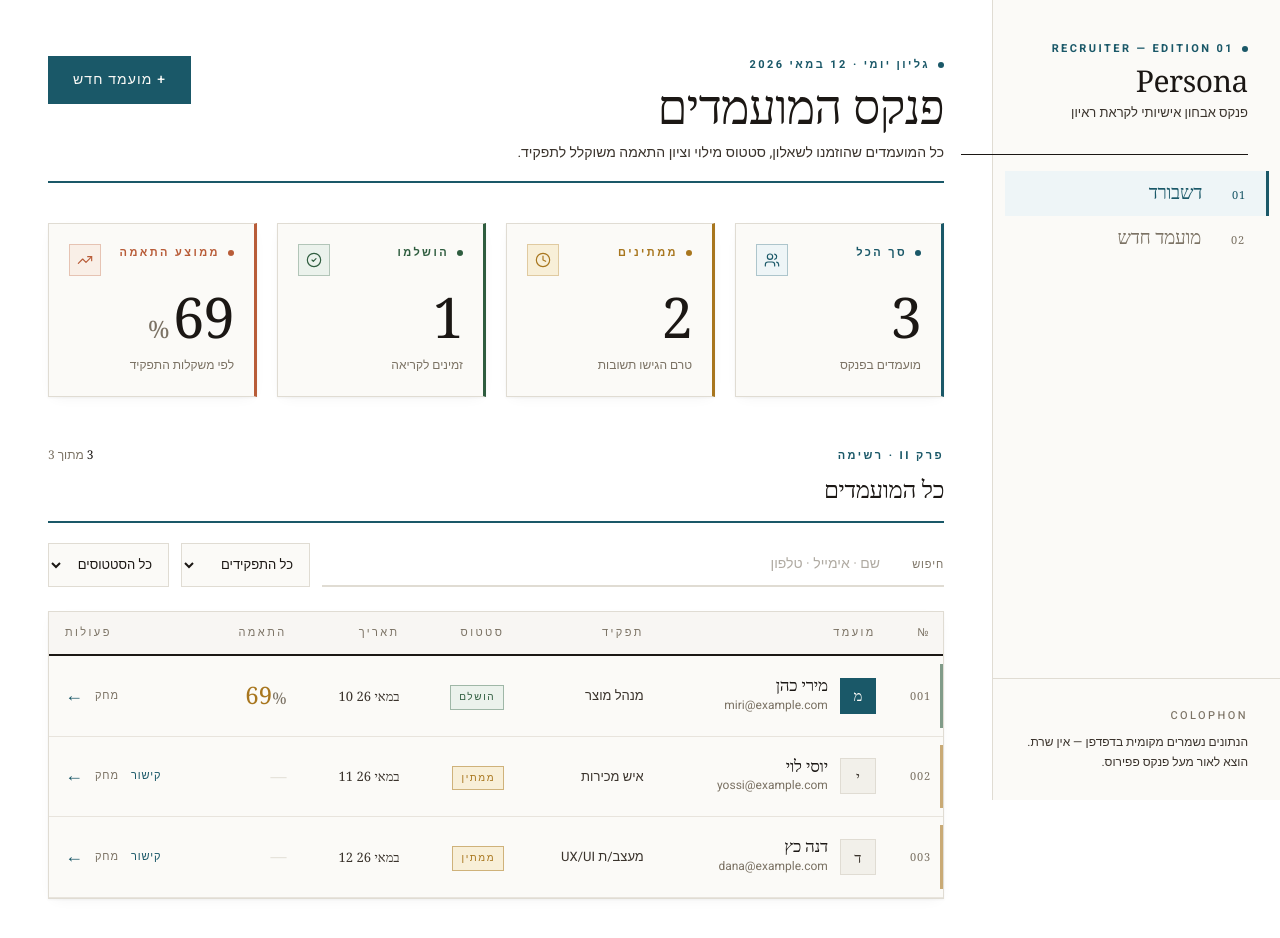
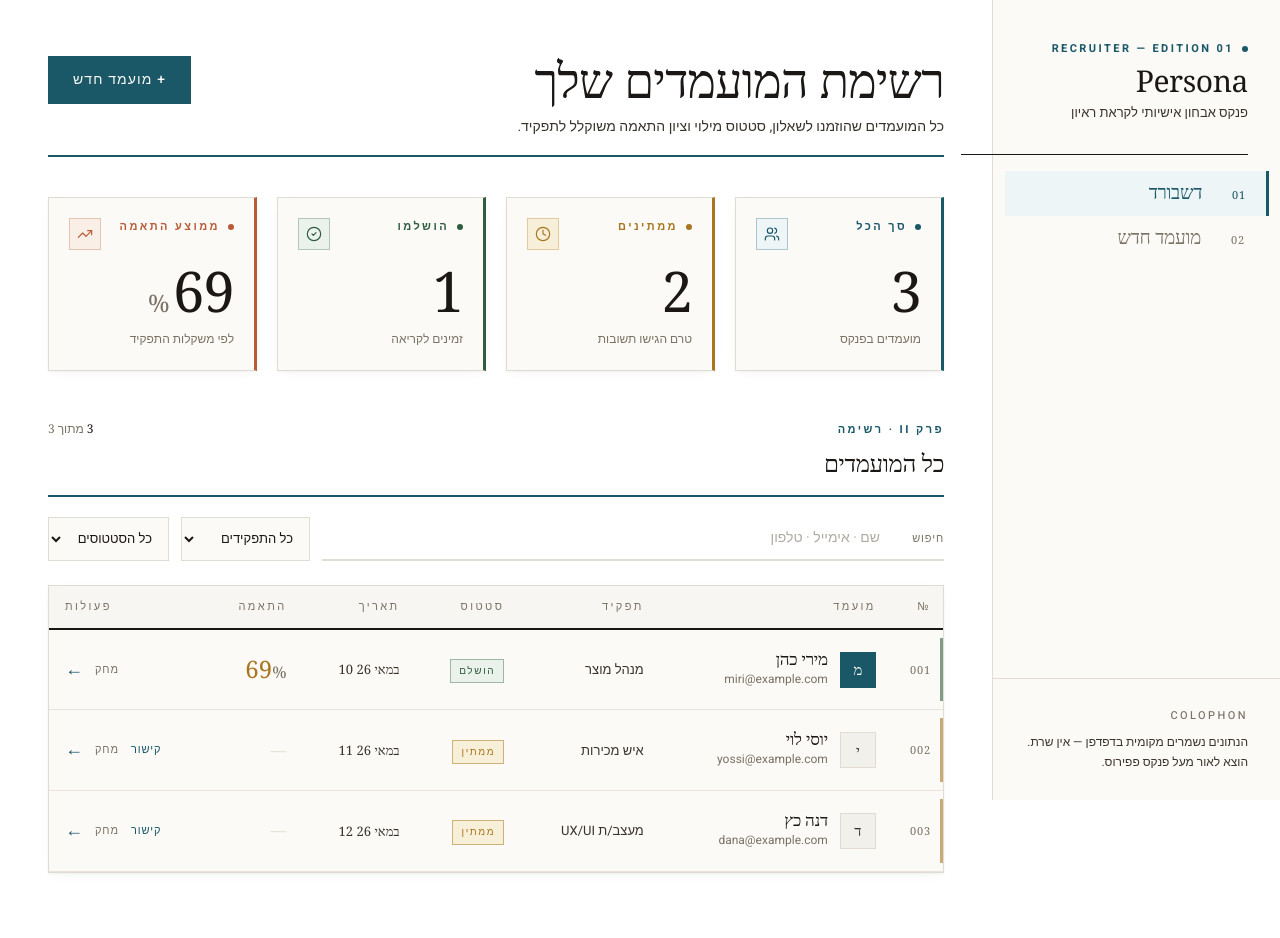
Before and after one commit to Miri191/my_recruter, a React (Vite) app: page / in a window 1280 px wide. Shown: the top 938 px of the page. Built offline with nearby package versions, Linux system fonts and the light colour scheme; the HTML template or start-up script is replaced by a standard one; a web font is replaced by a local one.

Commit message:
dashboard: drop daily-gazette eyebrow, rename heading to 'רשימת המועמדים שלך'

```diff
--- a/src/pages/Dashboard.jsx
+++ b/src/pages/Dashboard.jsx
@@ -86,19 +86,12 @@ export default function Dashboard() {
     });
   }, [candidates, search, roleFilter, statusFilter]);
 
-  const today = new Date().toLocaleDateString('he-IL', {
-    day: '2-digit',
-    month: 'long',
-    year: 'numeric',
-  });
-
   return (
     <div className="flex min-h-screen">
       <Sidebar />
       <main className="flex-1 px-6 md:px-12 py-8 md:py-14 max-w-[1400px] w-full mx-auto">
         <PageHeader
-          eyebrow={`גליון יומי · ${today}`}
-          title="פנקס המועמדים"
+          title="רשימת המועמדים שלך"
           subtitle="כל המועמדים שהוזמנו לשאלון, סטטוס מילוי וציון התאמה משוקלל לתפקיד."
           action={
             <Button size="lg" onClick={() => navigate('/new')}>
```
